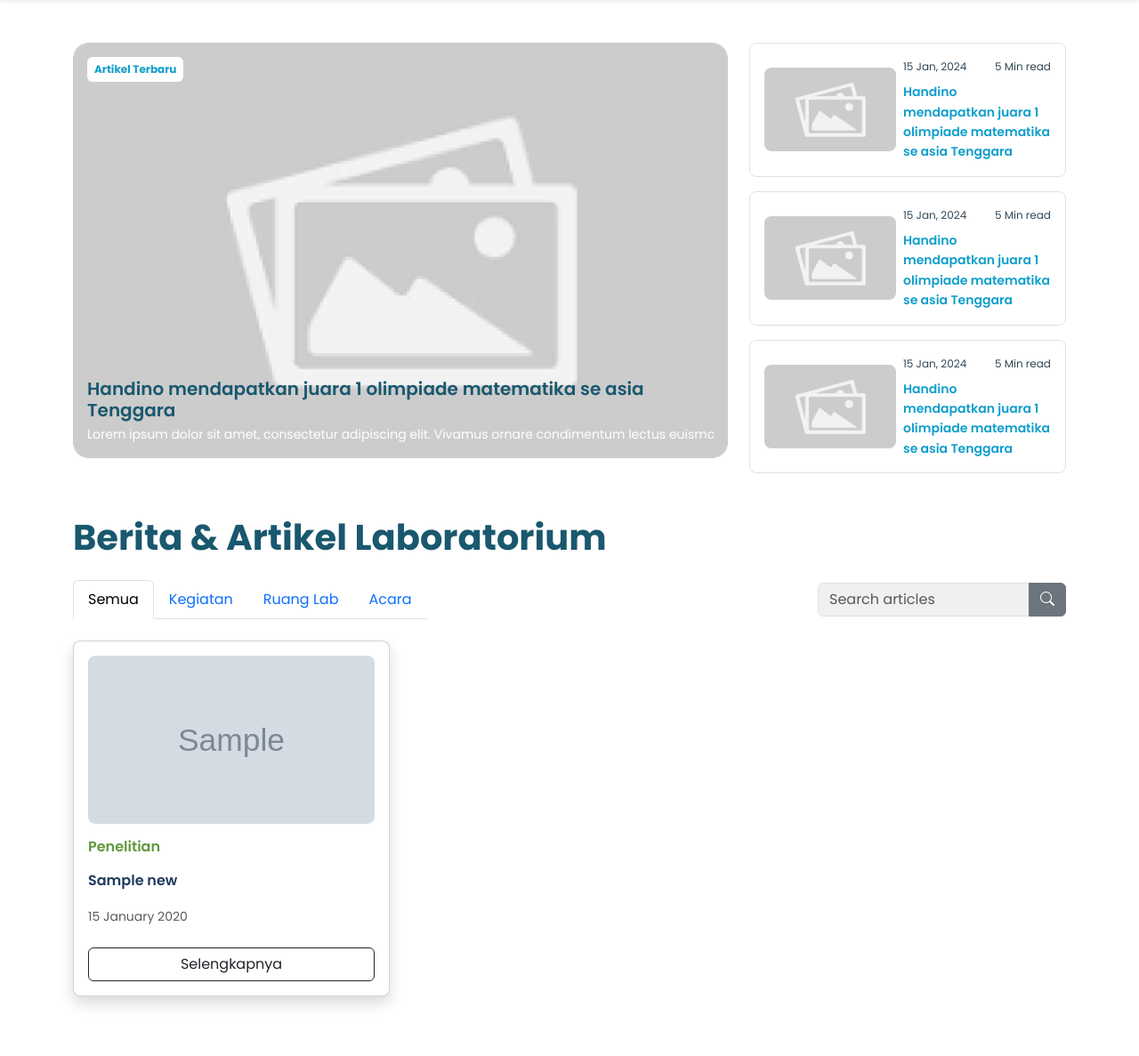
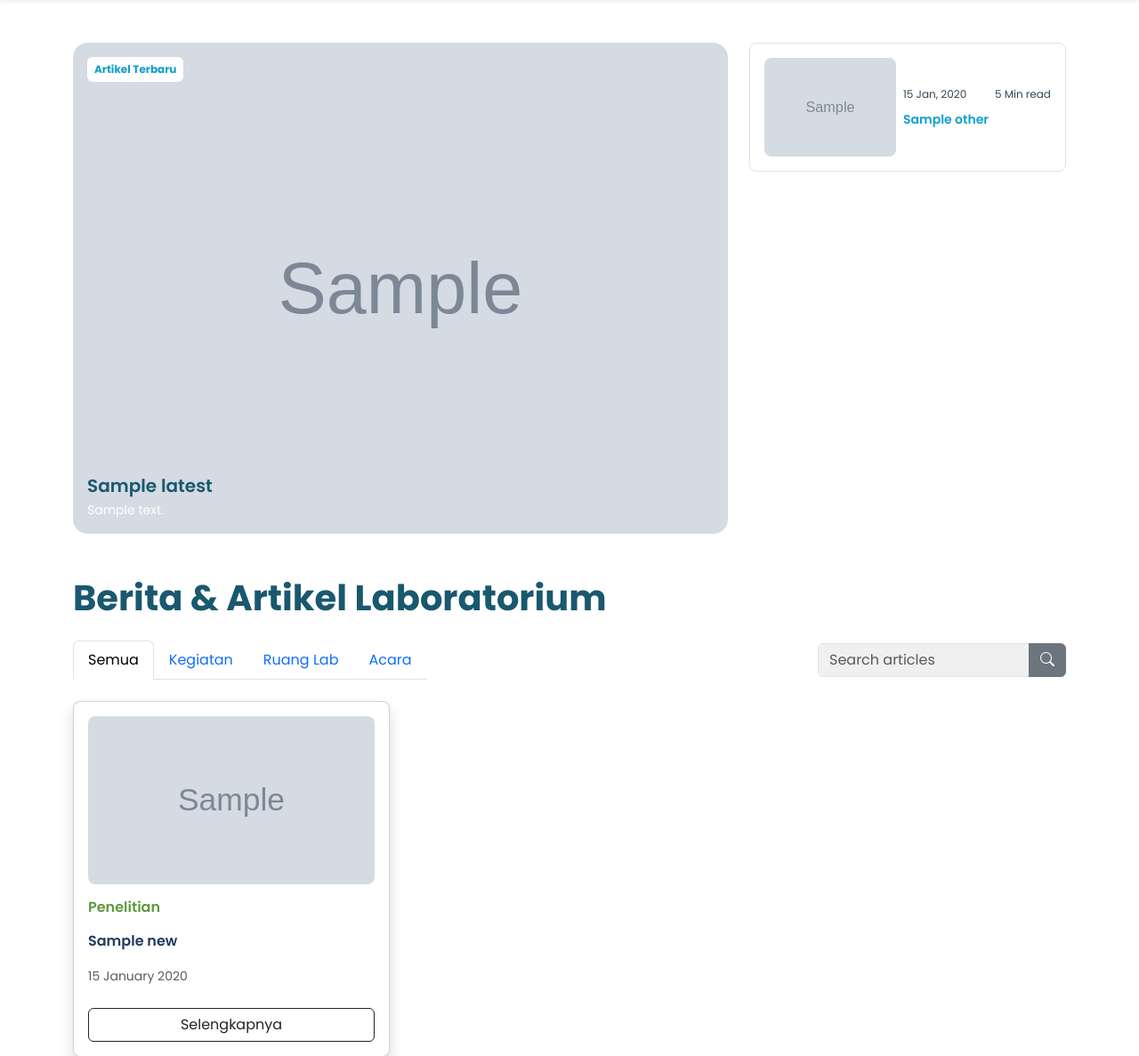
Before and after one commit to fauzanmuh/lab-dt, a PHP site: template app/Views/news.php in a window 1280 px wide. Shown: the part 66-1253 px from the top of the page at 89% size. Run offline with PHP 8.4, Linux system fonts and the light colour scheme; the template is opened without the code that fills it: most values are stand-ins (such as "Sample title", 1, 10 or a date in 2020); grey boxes marked "Sample" are stand-in pictures.

Commit message:
feat: integrate news data

```diff
--- a/app/Controllers/HomeController.php
+++ b/app/Controllers/HomeController.php
@@ -122,10 +122,14 @@ class HomeController extends Controller
         $pagination = new Pagination($total, $limit, $page);
 
         $news = $this->newsModel->getApprovedNews($limit, $pagination->getOffset());
+        $latest = $this->newsModel->getLatestNews();
+        $others = $this->newsModel->getOtherNewsAfterLatest();
 
         return $this->view('news', [
             'title' => 'News - Profile Lab DT',
             'news' => $news,
+            'latest' => $latest,
+            'others' => $others,
             'pagination' => $pagination,
             'baseUrl' => '/news'
         ]);
--- a/app/Views/news.php
+++ b/app/Views/news.php
@@ -4,7 +4,8 @@
         <div class="row g-4 mb-5">
             <div class="col-12 col-lg-7 col-xl-8">
                 <div class="position-relative overflow-hidden rounded-4">
-                    <img src="/assets/images/frame.png" alt="" class="w-100 img-fluid rounded-4">
+                    <img src="/<?= str_replace(' ', '%20', $latest['gambar_utama']) ?>"
+                        alt="<?= htmlspecialchars($latest['judul']) ?>" class="w-100 img-fluid rounded-4">
                     <span class="position-absolute top-0 start-0 m-3 p-2 badge bg-white" style="color: #0F9ECC;">
                         Artikel Terbaru
                     </span>
@@ -12,58 +13,30 @@
                     <!-- Content -->
                     <div class="position-absolute bottom-0 start-0 end-0 p-3 text-white text-wrap">
                         <h5 class="fw-semibold mb-1">
-                            Handino mendapatkan juara 1 olimpiade matematika se asia Tenggara
+                            <?= htmlspecialchars($latest['judul']) ?>
                         </h5>
                         <p class="mb-0 small text-truncate">
-                            Lorem ipsum dolor sit amet, consectetur adipiscing elit. Vivamus ornare condimentum lectus
-                            euismod porttitor. Suspendisse ultricies velit tellus, quis porta quam mollis. Lorem ipsum
-                            dolor sit amet consectetur adipisicing elit. Inventore facilis itaque illo odio voluptate
-                            nobis nihil facere labore. Minus tenetur enim commodi dignissimos obcaecati aliquam ipsum
-                            architecto nostrum fugit vitae?
+                            <?= htmlspecialchars($latest['isi_berita']) ?>
                         </p>
                     </div>
                 </div>
             </div>
             <div class="col-12 col-lg-5 col-xl-4 d-flex flex-column gap-3">
-                <div class="border rounded-3 p-3 d-flex align-items-center gap-2">
-                    <img src="/assets/images/frame.png" alt="News Image" class="rounded-3"
-                        style="width: 148px; height: auto; object-fit: cover;">
-                    <div class="d-flex flex-column justify-content-between">
-                        <div class="d-flex justify-content-between align-items-center mb-2" style="font-size: 12px;">
-                            <p class="m-0">15 Jan, 2024</p>
-                            <p class="m-0">5 Min read</p>
+                <?php foreach ($others as $o): ?>
+                    <div class="border rounded-3 p-3 d-flex align-items-center gap-2">
+                        <img src="/<?= str_replace(' ', '%20', $o['gambar_utama']) ?>" alt="News Image" class="rounded-3"
+                            style="width: 148px; height: auto; object-fit: cover;">
+                        <div class="d-flex flex-column justify-content-between w-100">
+                            <div class="d-flex justify-content-between align-items-center mb-2" style="font-size: 12px;">
+                                <p class="m-0"><?= date('d M, Y', strtotime($o['tanggal_posting'])) ?></p>
+                                <p class="m-0">5 Min read</p>
+                            </div>
+                            <p class="m-0 fw-semibold" style="font-size: 14px; color: #0F9ECC;">
+                                <?= htmlspecialchars($o['judul']) ?>
+                            </p>
                         </div>
-                        <p class="m-0 fw-semibold" style="font-size: 14px; color: #0F9ECC;">Handino mendapatkan juara 1
-                            olimpiade
-                            matematika se asia Tenggara</p>
                     </div>
-                </div>
-                <div class="border rounded-3 p-3 d-flex align-items-center gap-2">
-                    <img src="/assets/images/frame.png" alt="News Image" class="rounded-3"
-                        style="width: 148px; height: auto; object-fit: cover;">
-                    <div class="d-flex flex-column justify-content-between">
-                        <div class="d-flex justify-content-between align-items-center mb-2" style="font-size: 12px;">
-                            <p class="m-0">15 Jan, 2024</p>
-                            <p class="m-0">5 Min read</p>
-                        </div>
-                        <p class="m-0 fw-semibold" style="font-size: 14px; color: #0F9ECC;">Handino mendapatkan juara 1
-                            olimpiade
-                            matematika se asia Tenggara</p>
-                    </div>
-                </div>
-                <div class="border rounded-3 p-3 d-flex align-items-center gap-2">
-                    <img src="/assets/images/frame.png" alt="News Image" class="rounded-3"
-                        style="width: 148px; height: auto; object-fit: cover;">
-                    <div class="d-flex flex-column justify-content-between">
-                        <div class="d-flex justify-content-between align-items-center mb-2" style="font-size: 12px;">
-                            <p class="m-0">15 Jan, 2024</p>
-                            <p class="m-0">5 Min read</p>
-                        </div>
-                        <p class="m-0 fw-semibold" style="font-size: 14px; color: #0F9ECC;">Handino mendapatkan juara 1
-                            olimpiade
-                            matematika se asia Tenggara</p>
-                    </div>
-                </div>
+                <?php endforeach; ?>
             </div>
         </div>
 
```
Also changed, not shown: app/Models/News.php (+25 -0 lines).
